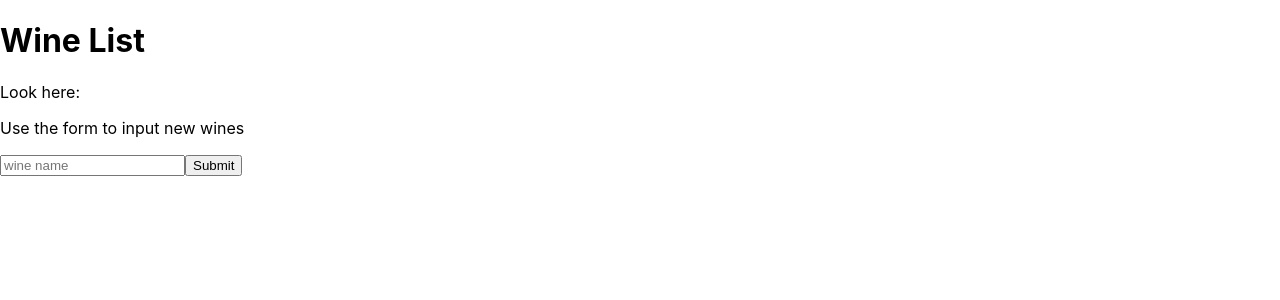
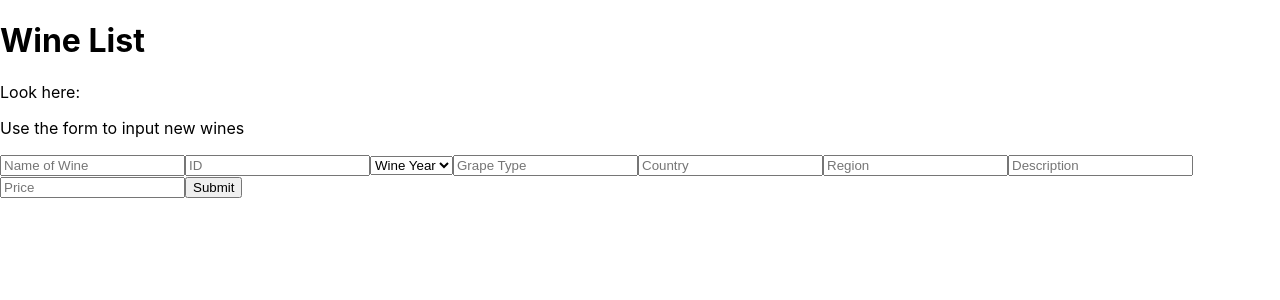
Before and after one commit to DevBara/Wine-API, a React (Create React App) app: page / in a window 1280 px wide. Shown: the top 300 px of the page. Built offline with nearby package versions, Linux system fonts and the light colour scheme; no server answers.

Commit message:
created form that matches API data

```diff
--- a/src/App.js
+++ b/src/App.js
@@ -1,5 +1,10 @@
 import React, { Component } from 'react'
 import axios from 'axios'
+
+
+//Page is displaying whole wine list once button click
+//once page loads from submit, it does not go back to default/home
+//have to exit out and go back in
 
 export default class App extends Component {
   constructor(props){
@@ -20,16 +25,17 @@ export default class App extends Component {
     })
   }
 
-    postNewWine() {
+    handleClick() {
       axios.post('http://myapi-profstream.herokuapp.com/api/ee686f/wines',{
-      "name": "test",
-      "year": 2009,
-      "grapes": "sour",
-      "country": "USA",
-      "region": "Triple D",
-      "description": "The aromas of fruit and spice give one a hint of the light drinkability of this lovely wine, which makes an excellent complement to fish dishes.",
+      "id":'',
+      "name": "",
+      "year": '',
+      "grapes": "",
+      "country": "",
+      "region": "",
+      "description": "",
       "picture": "",
-      "price": 23,
+      "price": '',
     })
       .then(response => {
       }) .catch(error =>{
@@ -49,9 +55,26 @@ export default class App extends Component {
         <p>Look here: {data}</p>
         <p>Use the form to input new wines</p>
         <form action="https://myapi-profstream.herokuapp.com/api/ee686f/wines">
-          <input type ="text" name="description" placeholder="wine name" />
+          <input type ="text" placeholder="Name of Wine" />
+          <input type ="id" placeholder="ID" />
+          <select type ="text" name="years">
+              <option>Wine Year</option>
+              <option>2000</option>
+              <option>2001</option>
+              <option>2002</option>
+              <option>2003</option>
+              <option>2004</option>
+              <option>2005</option>
+              <option>2006</option>
+              <option>2007</option>
+          </select>
+          <input type ="text" placeholder="Grape Type" />
+          <input type ="text" placeholder="Country" />
+          <input type ="text" placeholder="Region" />
+          <input type ="text" placeholder="Description" />
+          <input type ="text" placeholder="Price" />
 
-          <button type="submit">Submit</button>
+          <button onClick={this.handleClick()}type="submit">Submit</button>
         </form>
 
       </div>
```
